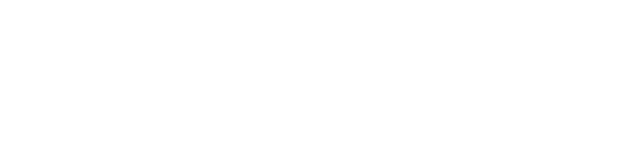
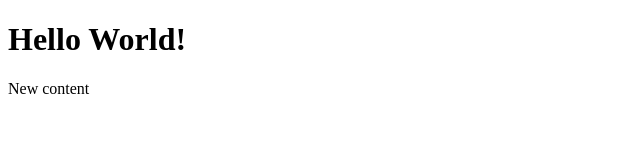
Before and after one commit to MikeMoron1001/web-software-front, a plain HTML site: page index.html in a window 1280 px wide. Shown: the whole page, without its empty margins (0-640 px from the left). Drawn offline with Linux system fonts and the light colour scheme.

Commit message:
Add content

```diff
--- a/index.html
+++ b/index.html
@@ -6,6 +6,7 @@
     <title>Document</title>
 </head>
 <body>
-
+    <h1>Hello World!</h1>
+    <p>New content</p>
 </body>
 </html>
```
Also changed, not shown: 1 other file.
